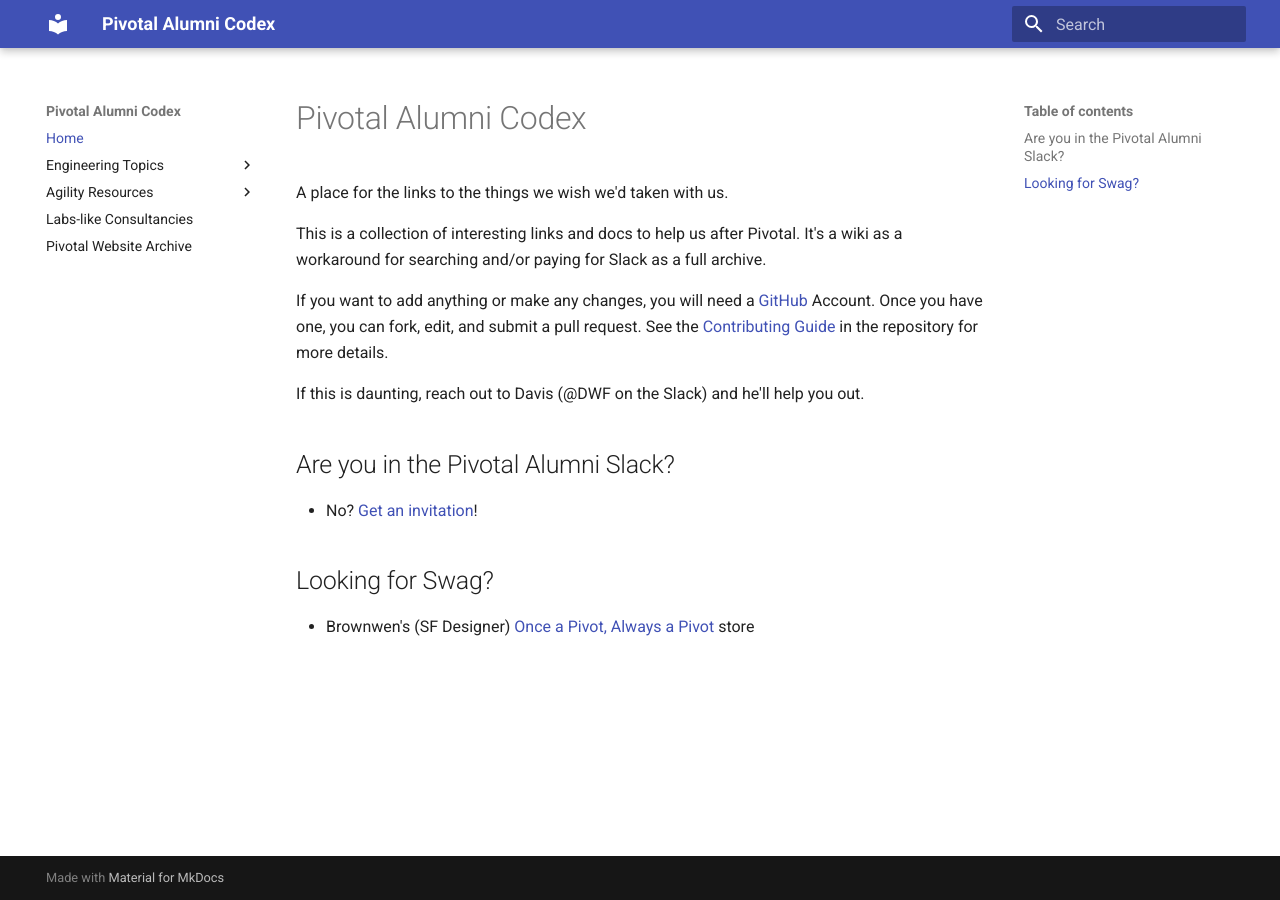
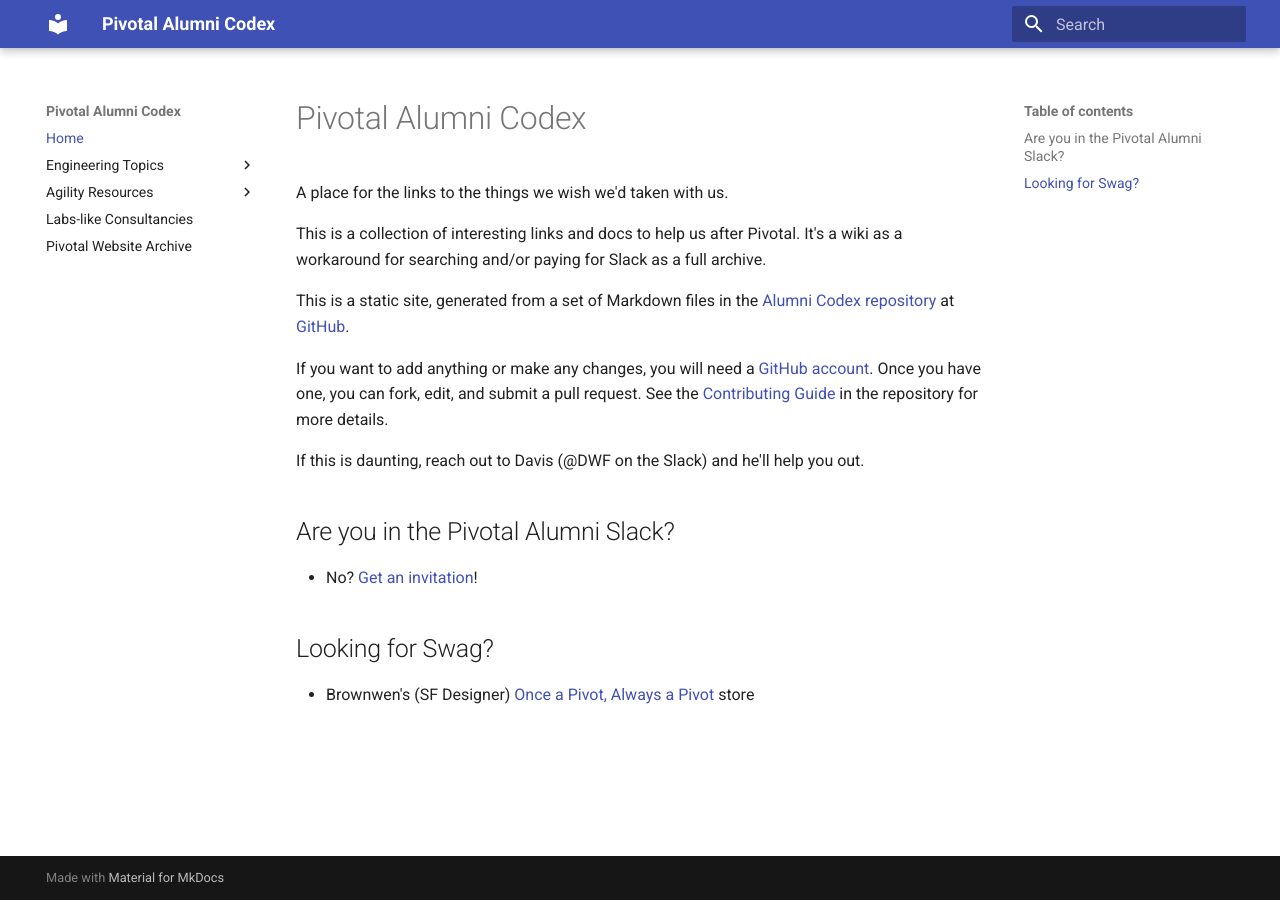
Before and after one commit to alumni-codex/alumni-codex.github.io, an MkDocs documentation site: the page built from docs/index.md, in a window 1280 px wide. Built offline with MkDocs 1.6.1 and Material for MkDocs 9.7.7, drawn with Linux system fonts in a browser that asks for light colours.

Commit message:
Adds a link to the repo to the home page. And links up to create a GitHub account.

```diff
--- a/docs/index.md
+++ b/docs/index.md
@@ -6,7 +6,9 @@
 It's a wiki as a workaround for searching and/or paying for Slack as a full
 archive.
 
-If you want to add anything or make any changes, you will need a [GitHub](https://github.com) Account.
+This is a static site, generated from a set of Markdown files in the [Alumni Codex repository](https://github.com/alumni-codex/alumni-codex.github.io) at [GitHub](https://github.com).
+
+If you want to add anything or make any changes, you will need a [GitHub account](https://github.com/join).
 Once you have one, you can fork, edit, and submit a pull request. See the [Contributing Guide](https://github.com/alumni-codex/alumni-codex.github.io/blob/main/CONTRIBUTING.md) in the repository for more details.
 
 If this is daunting, reach out to Davis (@DWF on the Slack) and he'll help you out.
```
